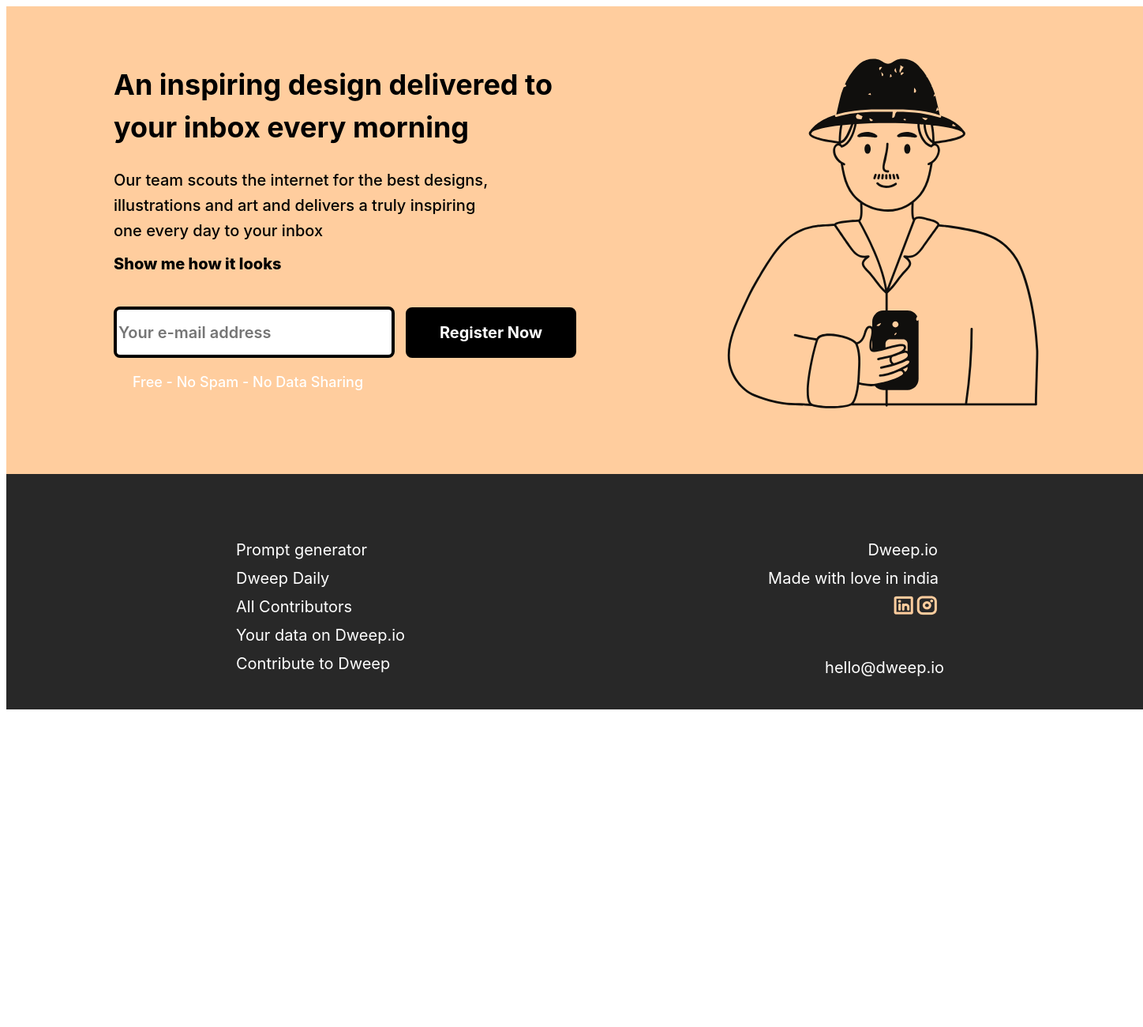
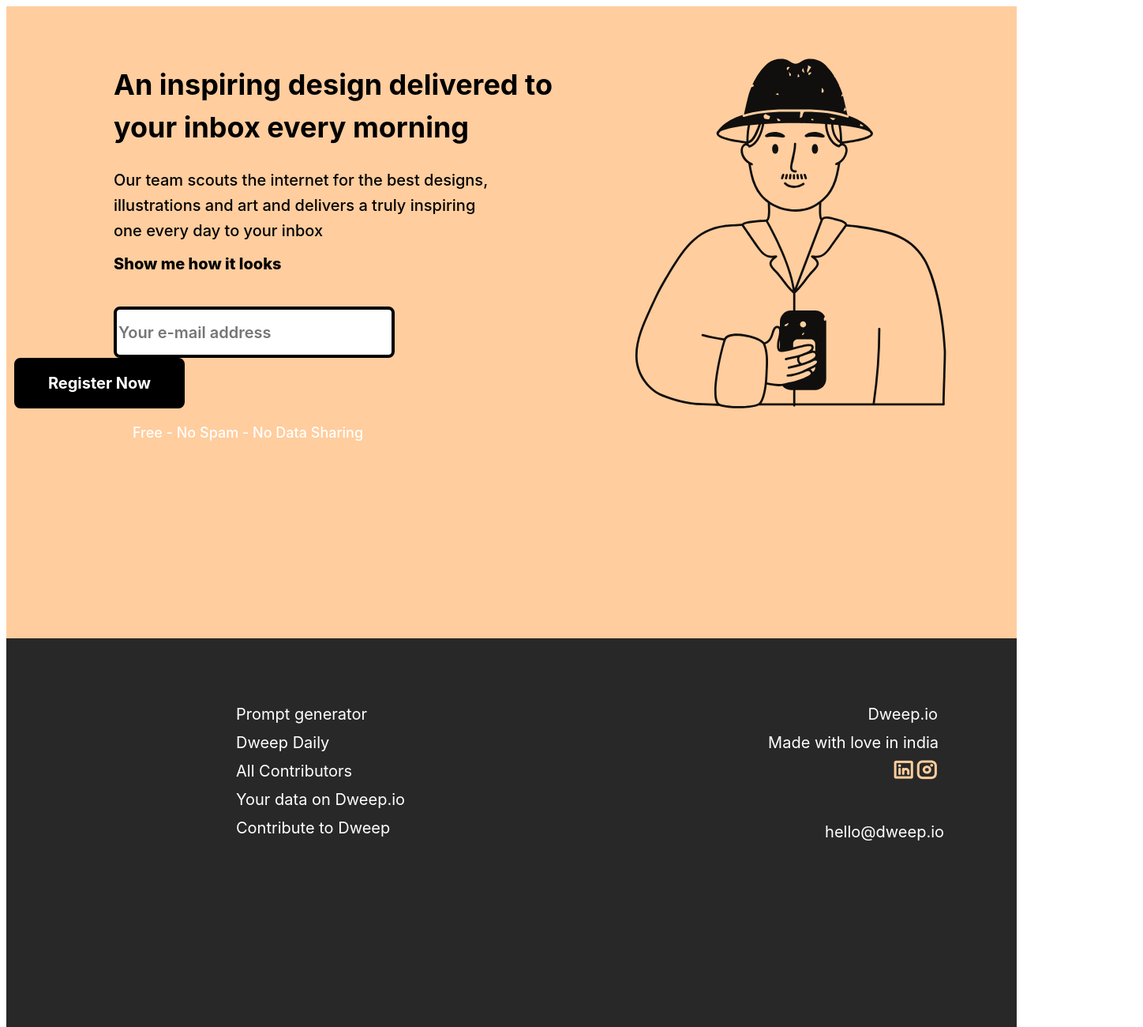
Before and after one commit to Waseb-untwale/Micro_project_1, a plain HTML site: page index.html in a window 1280 px wide. Shown: the top 1300 px of the page at 79% size, 1448 px wide, since content can reach past the window. Before the commit the page ends 910 px from the top, so only its background shows below. Drawn offline with Linux system fonts and the light colour scheme.

Commit message:
Update Project.css

```diff
--- a/Project.css
+++ b/Project.css
@@ -1,8 +1,8 @@
 .flex-container{
   background: #FFCD9E;
     display:flex;
-    height: 592px;
-    width: 1440px;
+    height: 100vh;
+    width: 100vw;
 
 
 }
@@ -126,8 +126,8 @@ text-align: center;
  }
 .footer{
     background-color: #282828;
-    height: 298px;;
-    width: 1440px;
+    height: 100vh;
+    width: 100vw;
 }
 
 .grid-container{
```
